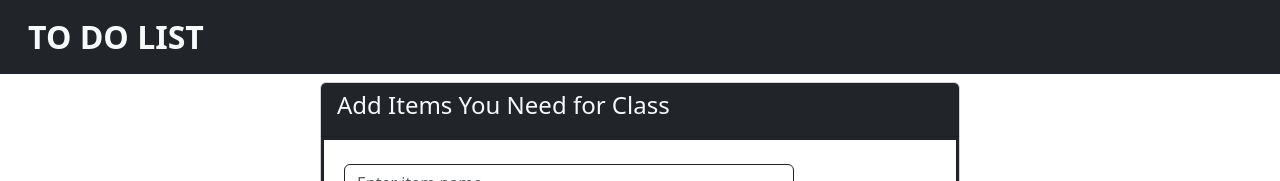
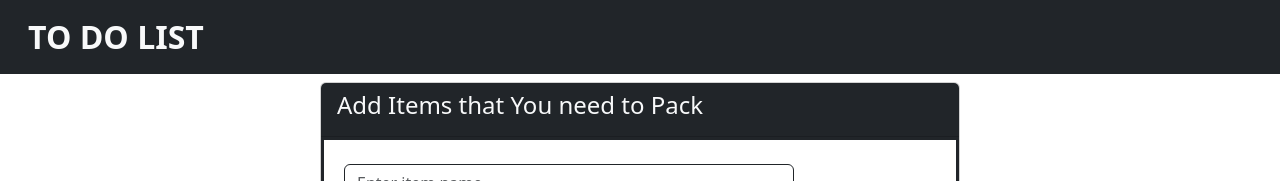
Before and after one commit to Prashanth2025/Item_Packer, a React (Vite) app: page / in a window 1280 px wide. Shown: the top 181 px of the page. Built offline with nearby package versions, Linux system fonts and the light colour scheme.

Commit message:
all files

```diff
--- a/src/component/todolist.jsx
+++ b/src/component/todolist.jsx
@@ -46,7 +46,7 @@ function Todolist() {
       <section>
         <div className="card p-0 mb-2 mt-2 m-auto w-50">
           <div className="card-header bg-dark text-light">
-            <h4>Add Items You Need for Class</h4>
+            <h4>Add Items that You need to Pack</h4>
           </div>
           <div className="card-body border border-3 border-dark rounded-bottom">
             <input
```
